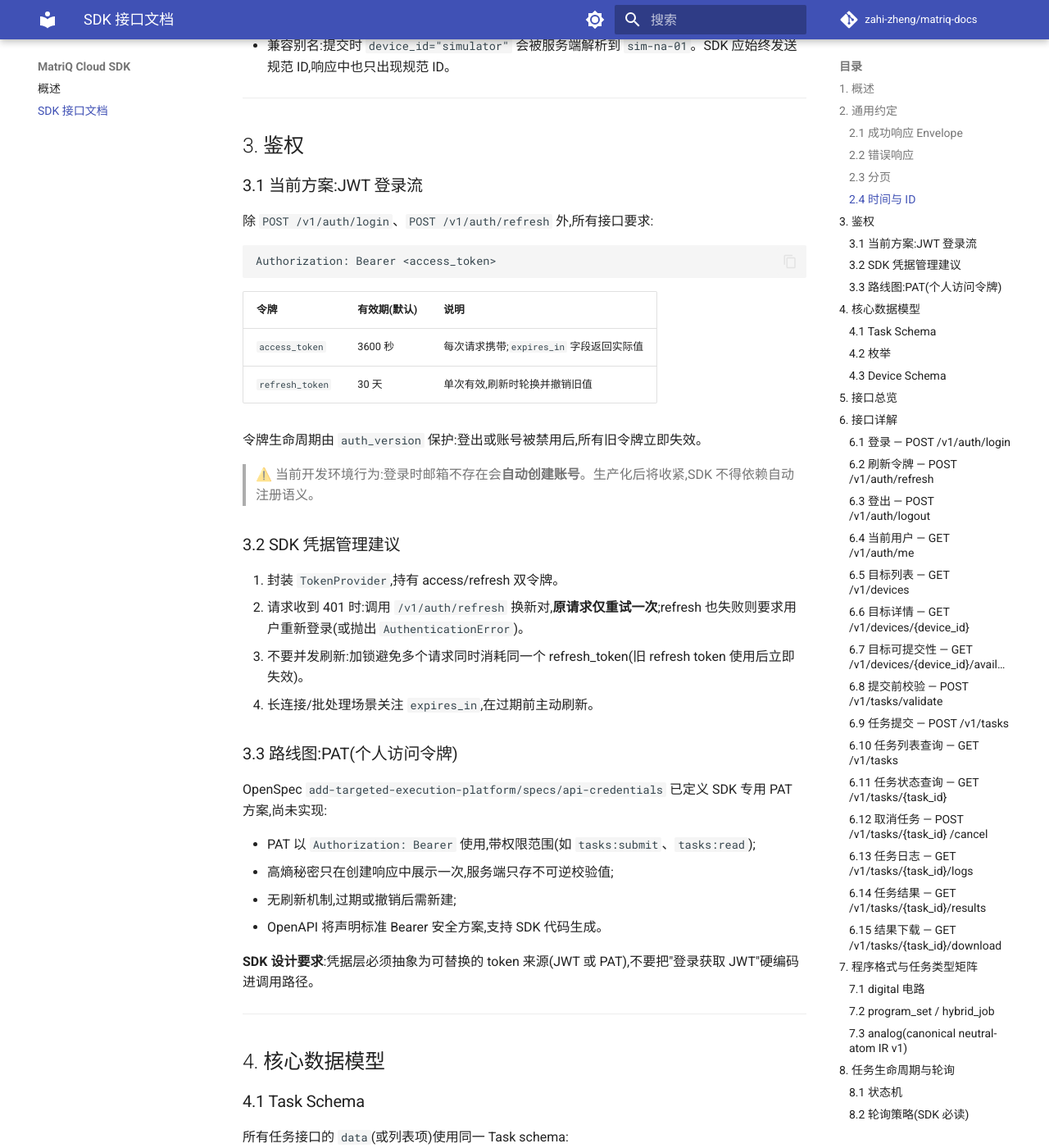
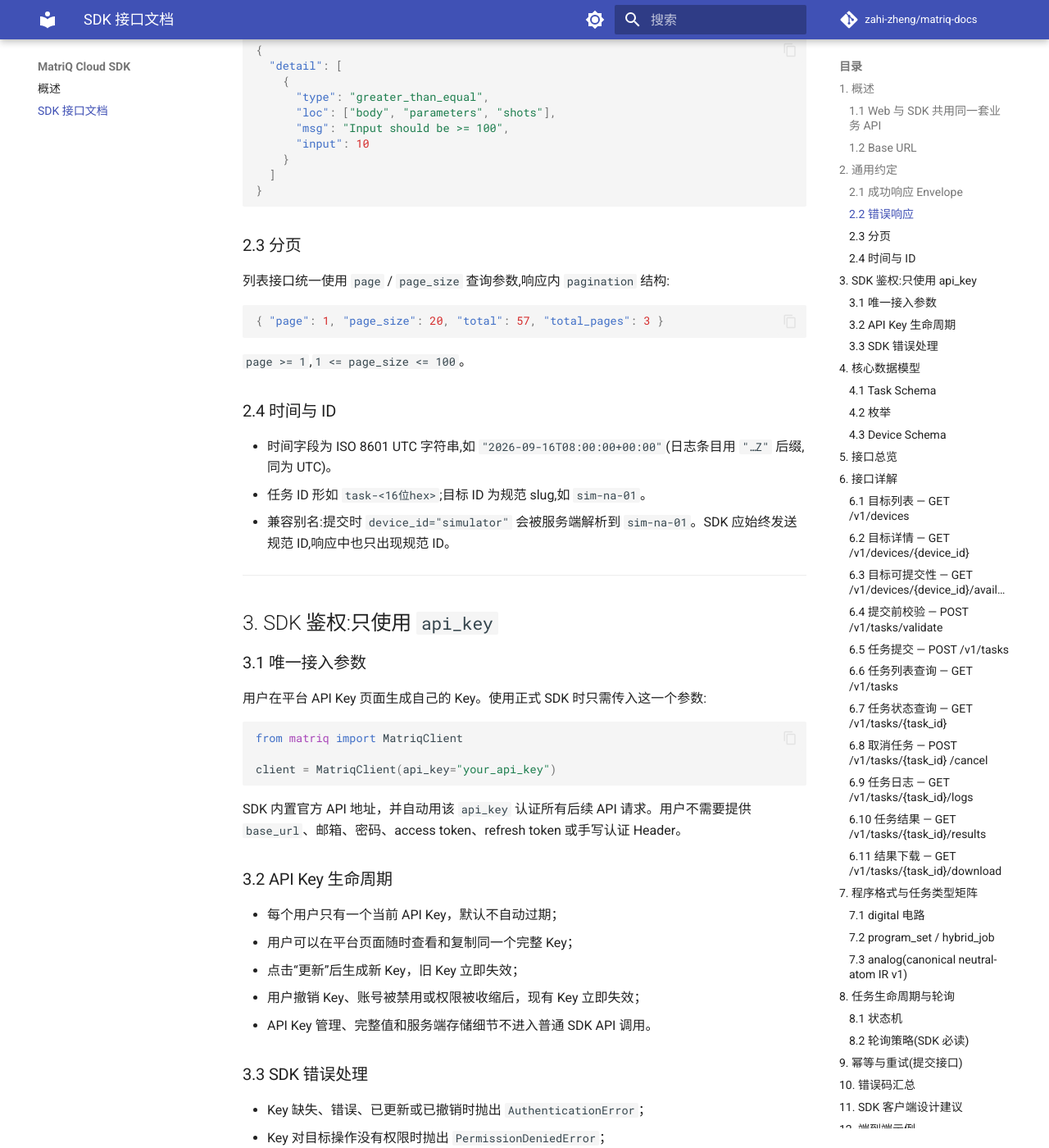
Before and after one commit to zahi-zheng/matriq-docs, an MkDocs documentation site: the page built from docs/SDK_API.md, in a window 1280 px wide and 1400 px high, scrolled down 2547 px. Shown: the whole window at 82% size. Built offline with MkDocs 1.6.1 and Material for MkDocs 9.7.7, drawn with Linux system fonts in a browser that asks for light colours; comment, search, counter and statistics services are not loaded; some of the changed text lies outside the part shown.

Commit message:
sync: SDK_API.md from matriq-cloud@212fb83

````diff
--- a/docs/SDK_API.md
+++ b/docs/SDK_API.md
@@ -1,19 +1,20 @@
 # MatriQ Cloud SDK 接口文档
 
-> - 版本:v1(对应后端 `main`,2026-09-16)
+> - 版本:SDK 目标接入方案 v1(2026-09-17)
 > - 读者:Python SDK 开发者、第三方集成方
 > - 权威声明:HTTP 方法、路径、请求/响应类型的唯一权威是 FastAPI 的 `/openapi.json`(交互浏览见 `/docs`)。本文是 SDK 集成视角的导读与约定,两者冲突时以 `/openapi.json` 为准。
-> - 业务规则的规范位置:OpenSpec(`openspec/specs/*`),本文同步其已实现部分。
+> - 业务规则的规范位置:OpenSpec(`openspec/specs/*`),本文同步已实现行为和已确认的目标接入约定。
+> - 实现状态:API Key 管理和正式 Python SDK 尚未实现；本文明确目标接入方式，当前 Web 控制台 JWT 不属于 SDK 接入契约。
 
 ---
 
 ## 1. 概述
 
-Web 控制台与 Python SDK **共用同一 `/v1` API**。SDK 当前可用的能力面:
+Web 控制台与 Python SDK **共用同一 `/v1` API**。SDK 规划的公开能力面如下，其中 API Key 管理和正式 SDK 仍待实现:
 
 | 能力 | 说明 |
 | --- | --- |
-| 认证 | JWT 登录/刷新/登出(PAT 见路线图 §13) |
+| 认证 | 用户只提供平台生成的 `api_key`，SDK 自动完成所有 API 调用认证 |
 | 执行目标查询 | 模拟器/QPU 目录、状态、可提交性、队列深度 |
 | 提交前校验 | 不创建任务,提前发现配置/程序/目标问题 |
 | 任务提交 | 幂等创建,支持 digital/analog 两类程序 |
@@ -21,14 +22,30 @@ Web 控制台与 Python SDK **共用同一 `/v1` API**。SDK 当前可用的能
 | 任务操作 | 取消 |
 | 任务产物 | 日志、最终结果、结果下载 |
 
-**Base URL**
+### 1.1 Web 与 SDK 共用同一套业务 API
+
+SDK 不调用另一套后端，也不存在 `/sdk/*` 镜像业务路由。Web 与 SDK 都调用同一组已注册 `/v1` 路径、Pydantic DTO 和 application use case；区别只在进入业务路由前使用的凭据：
+
+```text
+Web -- Bearer JWT -----\
+                        +--> credential resolver --> Principal --> same /v1 route --> same use case
+SDK -- Bearer API Key -/
+```
+
+因此，通过 SDK 创建的任务可以在 Web 控制台中查看，Web 创建的任务也可以由同一用户通过 SDK 查询；两种入口共享权限、所有权、租户隔离、幂等、状态和错误语义。`/v1/auth/*`、API Key 管理、管理员及 Worker/Agent 内部端点属于控制台或内部接口，不进入 SDK 公开面。
+
+`openapi-sdk.yaml` 是权威 FastAPI `/openapi.json` 的目标筛选发布视图，只排除上述非 SDK 端点，不代表第二套 API 或第二份字段事实来源。
+
+### 1.2 Base URL
 
 | 环境 | 地址 |
 | --- | --- |
 | 本地开发 | `http://localhost:8000` |
-| 生产 | 待网关确定,SDK 必须允许配置 `base_url` |
+| 生产 | 具体域名待网关确定；发布时固化在正式 SDK 内，普通用户无需传入 `base_url` |
 
 所有接口都在 `/v1` 前缀下,请求/响应体均为 `application/json`。
+
+本地开发和原始 HTTP 调试仍可显式使用地址；正式 SDK 的普通用户入口只要求平台生成的 `api_key`。
 
 ---
 
@@ -54,7 +71,7 @@ Web 控制台与 Python SDK **共用同一 `/v1` API**。SDK 当前可用的能
 | `data` | object | 业务载荷,接口各异 |
 | `timestamp` | int | 服务器 Unix 时间戳(毫秒) |
 
-例外:`GET /v1/tasks/{task_id}/download` 返回**不带 Envelope** 的原始 JSON 附件(见 §6.15)。
+例外:`GET /v1/tasks/{task_id}/download` 返回**不带 Envelope** 的原始 JSON 附件(见 §6.11)。
 
 ### 2.2 错误响应
 
@@ -97,42 +114,34 @@ Web 控制台与 Python SDK **共用同一 `/v1` API**。SDK 当前可用的能
 
 ---
 
-## 3. 鉴权
+## 3. SDK 鉴权:只使用 `api_key`
 
-### 3.1 当前方案:JWT 登录流
+### 3.1 唯一接入参数
 
-除 `POST /v1/auth/login`、`POST /v1/auth/refresh` 外,所有接口要求:
+用户在平台 API Key 页面生成自己的 Key。使用正式 SDK 时只需传入这一个参数:
 
-```
-Authorization: Bearer <access_token>
+```python
+from matriq import MatriqClient
+
+client = MatriqClient(api_key="your_api_key")
 ```
 
-| 令牌 | 有效期(默认) | 说明 |
-| --- | --- | --- |
-| `access_token` | 3600 秒 | 每次请求携带;`expires_in` 字段返回实际值 |
-| `refresh_token` | 30 天 | 单次有效,刷新时轮换并撤销旧值 |
+SDK 内置官方 API 地址，并自动用该 `api_key` 认证所有后续 API 请求。用户不需要提供 `base_url`、邮箱、密码、access token、refresh token 或手写认证 Header。
 
-令牌生命周期由 `auth_version` 保护:登出或账号被禁用后,所有旧令牌立即失效。
+### 3.2 API Key 生命周期
 
-> ⚠️ 当前开发环境行为:登录时邮箱不存在会**自动创建账号**。生产化后将收紧,SDK 不得依赖自动注册语义。
+- 每个用户只有一个当前 API Key，默认不自动过期；
+- 用户可以在平台页面随时查看和复制同一个完整 Key；
+- 点击“更新”后生成新 Key，旧 Key 立即失效；
+- 用户撤销 Key、账号被禁用或权限被收缩后，现有 Key 立即失效；
+- API Key 管理、完整值和服务端存储细节不进入普通 SDK API 调用。
 
-### 3.2 SDK 凭据管理建议
+### 3.3 SDK 错误处理
 
-1. 封装 `TokenProvider`,持有 access/refresh 双令牌。
-2. 请求收到 401 时:调用 `/v1/auth/refresh` 换新对,**原请求仅重试一次**;refresh 也失败则要求用户重新登录(或抛出 `AuthenticationError`)。
-3. 不要并发刷新:加锁避免多个请求同时消耗同一个 refresh_token(旧 refresh token 使用后立即失效)。
-4. 长连接/批处理场景关注 `expires_in`,在过期前主动刷新。
-
-### 3.3 路线图:PAT(个人访问令牌)
-
-OpenSpec `add-targeted-execution-platform/specs/api-credentials` 已定义 SDK 专用 PAT 方案,尚未实现:
-
-- PAT 以 `Authorization: Bearer` 使用,带权限范围(如 `tasks:submit`、`tasks:read`);
-- 高熵秘密只在创建响应中展示一次,服务端只存不可逆校验值;
-- 无刷新机制,过期或撤销后需新建;
-- OpenAPI 将声明标准 Bearer 安全方案,支持 SDK 代码生成。
-
-**SDK 设计要求**:凭据层必须抽象为可替换的 token 来源(JWT 或 PAT),不要把"登录获取 JWT"硬编码进调用路径。
+- Key 缺失、错误、已更新或已撤销时抛出 `AuthenticationError`；
+- Key 对目标操作没有权限时抛出 `PermissionDeniedError`；
+- SDK 不执行登录或 token 刷新，也不会在 401 后调用 Web 登录接口；
+- 日志、异常、`repr()` 和 notebook 输出不得包含完整 API Key。
 
 ---
 
@@ -238,84 +247,23 @@ QUEUED → VALIDATING → PREPARING → COMPILING → SIMULATING → SAMPLING
 
 | # | 方法 | 路径 | 用途 | 鉴权 |
 | --- | --- | --- | --- | --- |
-| 6.1 | POST | `/v1/auth/login` | 登录取令牌 | 否 |
-| 6.2 | POST | `/v1/auth/refresh` | 刷新令牌对 | 否(需 refresh_token) |
-| 6.3 | POST | `/v1/auth/logout` | 登出并吊销令牌 | 是 |
-| 6.4 | GET | `/v1/auth/me` | 当前用户与权限 | 是 |
-| 6.5 | GET | `/v1/devices` | 目标列表(筛选) | 是 |
-| 6.6 | GET | `/v1/devices/{device_id}` | 单目标详情 | 是 |
-| 6.7 | GET | `/v1/devices/{device_id}/availability` | 目标可提交性 | 是 |
-| 6.8 | POST | `/v1/tasks/validate` | 提交前校验(不创建) | 是 |
-| 6.9 | POST | `/v1/tasks` | **任务提交(幂等)** | 是 |
-| 6.10 | GET | `/v1/tasks` | 任务列表查询 | 是 |
-| 6.11 | GET | `/v1/tasks/{task_id}` | **任务状态查询** | 是 |
-| 6.12 | POST | `/v1/tasks/{task_id}/cancel` | 取消任务 | 是 |
-| 6.13 | GET | `/v1/tasks/{task_id}/logs` | 执行日志 | 是 |
-| 6.14 | GET | `/v1/tasks/{task_id}/results` | 最终结果 | 是 |
-| 6.15 | GET | `/v1/tasks/{task_id}/download` | 结果下载(JSON 附件) | 是 |
+| 6.1 | GET | `/v1/devices` | 目标列表(筛选) | API Key |
+| 6.2 | GET | `/v1/devices/{device_id}` | 单目标详情 | API Key |
+| 6.3 | GET | `/v1/devices/{device_id}/availability` | 目标可提交性 | API Key |
+| 6.4 | POST | `/v1/tasks/validate` | 提交前校验(不创建) | API Key |
+| 6.5 | POST | `/v1/tasks` | **任务提交(幂等)** | API Key |
+| 6.6 | GET | `/v1/tasks` | 任务列表查询 | API Key |
+| 6.7 | GET | `/v1/tasks/{task_id}` | **任务状态查询** | API Key |
+| 6.8 | POST | `/v1/tasks/{task_id}/cancel` | 取消任务 | API Key |
+| 6.9 | GET | `/v1/tasks/{task_id}/logs` | 执行日志 | API Key |
+| 6.10 | GET | `/v1/tasks/{task_id}/results` | 最终结果 | API Key |
+| 6.11 | GET | `/v1/tasks/{task_id}/download` | 结果下载(JSON 附件) | API Key |
 
 ---
 
 ## 6. 接口详解
 
-### 6.1 登录 — `POST /v1/auth/login`
-
-**请求体**
-
-| 字段 | 类型 | 约束 |
-| --- | --- | --- |
-| `email` | string | 必填 |
-| `password` | string | 必填 |
-
-**响应 200**(Envelope `data` 字段)
-
-```json
-{
-  "access_token": "eyJhbGciOi...",
-  "refresh_token": "eyJhbGciOi...",
-  "token_type": "Bearer",
-  "expires_in": 3600,
-  "user": {  // User schema
-    "id": "user_1a2b3c4d5e6f7a8b",
-    "email": "demo@matriq.example",
-    "name": "demo",
-    "avatar": null,
-    "role": "member",
-    "tenant_id": null,
-    "tenant_name": null,
-    "created_at": "2026-09-16T08:00:00+00:00",
-    "last_login": "2026-09-16T08:00:00+00:00"
-  }
-}
-```
-
-**错误**:401 `Invalid credentials`(密码错误);403 `Account is disabled`。
-
----
-
-### 6.2 刷新令牌 — `POST /v1/auth/refresh`
-
-**请求体**:`{ "refresh_token": "<refresh_token>" }`
-
-**响应 200**:新的令牌对(结构同登录)。旧 refresh_token 被撤销,轮换使用。
-
-**错误**:401 `Invalid refresh token`(已用/已撤销/已过期/类型不符)。
-
----
-
-### 6.3 登出 — `POST /v1/auth/logout`
-
-吊销该用户所有 refresh token,并使当前 access token 失效。**响应 200**:`data` 为空,`message` 为 `"Logged out successfully"`。
-
----
-
-### 6.4 当前用户 — `GET /v1/auth/me`
-
-**响应 200**:`data` 为 User 对象(同登录的 `user`)+ `permissions` 数组(当前为静态值 `["task:read", "task:create", "device:read"]`,PAT 落地后将按 scope 返回)。
-
----
-
-### 6.5 目标列表 — `GET /v1/devices`
+### 6.1 目标列表 — `GET /v1/devices`
 
 **查询参数**
 
@@ -331,7 +279,7 @@ QUEUED → VALIDATING → PREPARING → COMPILING → SIMULATING → SAMPLING
 
 ---
 
-### 6.6 目标详情 — `GET /v1/devices/{device_id}`
+### 6.2 目标详情 — `GET /v1/devices/{device_id}`
 
 **响应 200**:`data` 为单个 Device 对象(§4.3)。
 
@@ -393,13 +341,13 @@ QUEUED → VALIDATING → PREPARING → COMPILING → SIMULATING → SAMPLING
 
 ---
 
-### 6.9 任务提交 — `POST /v1/tasks`
+### 6.5 任务提交 — `POST /v1/tasks`
 
 **请求头**
 
 | Header | 必填 | 说明 |
 | --- | --- | --- |
-| `Authorization: Bearer <token>` | 是 | |
+| `Authorization: Bearer <api_key>` | 是 | SDK 内部自动携带，普通用户无需手写 |
 | `Idempotency-Key` | 否 | 1–100 字符;强烈建议 SDK 总是携带,见 §9 |
 | `Content-Type: application/json` | 是 | |
 
@@ -552,7 +500,7 @@ SDK 轮询的主接口。**响应 200**:`data` 为完整 Task schema,重点字
 
 ---
 
-### 6.13 任务日志 — `GET /v1/tasks/{task_id}/logs`
+### 6.9 任务日志 — `GET /v1/tasks/{task_id}/logs`
 
 **响应 200**(`data`)
 
@@ -575,7 +523,7 @@ SDK 轮询的主接口。**响应 200**:`data` 为完整 Task schema,重点字
 
 ---
 
-### 6.14 任务结果 — `GET /v1/tasks/{task_id}/results`
+### 6.10 任务结果 — `GET /v1/tasks/{task_id}/results`
 
 仅 **COMPLETED** 任务可读;运行中不返回部分结果(无 occupation 曲线/中间 samples 流式)。
 
@@ -644,7 +592,7 @@ SDK 轮询的主接口。**响应 200**:`data` 为完整 Task schema,重点字
 
 ---
 
-### 6.15 结果下载 — `GET /v1/tasks/{task_id}/download`
+### 6.11 结果下载 — `GET /v1/tasks/{task_id}/download`
 
 **响应 200**:不带 Envelope 的原始 JSON,带附件头:
 
@@ -653,7 +601,7 @@ Content-Disposition: attachment; filename="task-<id>.json"
 ```
 
 ```json
-{ "task": { "Task schema...": "..." }, "output": { "结果 DTO,同 §6.14": "..." } }
+{ "task": { "Task schema...": "..." }, "output": { "结果 DTO,同 §6.10": "..." } }
 ```
 
 **错误**:409 `结果尚不可用`(未完成或无结果)。
@@ -770,24 +718,29 @@ stateDiagram-v2
 | --- | --- | --- |
 | 200 | 幂等重放 / 常规成功 | 正常解析 |
 | 201 | 首次创建 | 正常解析 |
-| 401 | 缺失/无效/过期令牌 | 刷新令牌后**单次**重试;仍失败则重新登录 |
-| 403 | 权限不足(角色/范围) | 不可重试,提示用户 |
+| 401 | `api_key` 缺失、无效、已更新或已撤销 | 不自动登录或刷新，抛出 `AuthenticationError` |
+| 403 | API Key 权限不足 | 不可重试,提示用户 |
 | 404 | 资源不存在**或不属于当前用户** | 不可重试;不要向用户暴露"他人任务存在" |
 | 409 | 目标不可提交 / 幂等键冲突 / 任务已终态 / 结果未就绪 | 读 `detail` 分类处理 |
-| 422 | 请求校验失败 / 程序不合法 / 能力不匹配 | 不可重试,修正输入后重新提交(新 Key) |
+| 422 | 请求校验失败 / 程序不合法 / 能力不匹配 | 不可重试,修正输入后使用新的 `Idempotency-Key` 重新提交 |
 | 5xx | 服务端错误 | 指数退避重试(幂等接口安全) |
 
 ---
 
 ## 11. SDK 客户端设计建议
 
-推荐的方法到接口映射:
+SDK 的唯一初始化方式:
+
+```python
+from matriq import MatriqClient
+
+client = MatriqClient(api_key="your_api_key")
+```
+
+官方 API 地址由 SDK 内置，所有方法都复用初始化时提供的 `api_key`。推荐的方法到接口映射:
 
 | SDK 方法 | HTTP | 备注 |
 | --- | --- | --- |
-| `login(email, password)` | POST `/v1/auth/login` | 返回 TokenPair,SDK 自持 |
-| `refresh()` | POST `/v1/auth/refresh` | 401 自动触发,加锁防并发 |
-| `me()` | GET `/v1/auth/me` | |
 | `list_targets(type=None, status=None)` | GET `/v1/devices` | 提交前读 capabilities 预检 |
 | `get_target(target_id)` | GET `/v1/devices/{id}` | |
 | `validate(spec)` | POST `/v1/tasks/validate` | 表单期即调 |
@@ -806,74 +759,55 @@ stateDiagram-v2
 
 ## 12. 端到端示例
 
-### 12.1 curl
+### 12.1 curl + API Key
+
+本节仅用于底层协议调试；正式 SDK 用户不需要设置 `BASE` 或手写认证 Header。生产域名确认后再替换环境变量值。
 
 ```bash
-BASE=http://localhost:8000
+BASE="${MATRIQ_API_BASE_URL:?set MATRIQ_API_BASE_URL}"
+API_KEY=your_api_key
 
-# 1. 登录
-curl -s -X POST $BASE/v1/auth/login \
-  -H "Content-Type: application/json" \
-  -d '{"email": "demo@matriq.example", "password": "secret"}'
-# → 取 data.access_token
+# 1. 查询目标
+curl -s $BASE/v1/devices -H "Authorization: Bearer $API_KEY"
 
-TOKEN=eyJ...
-
-# 2. 查询目标
-curl -s $BASE/v1/devices -H "Authorization: Bearer $TOKEN"
-
-# 3. 提交任务(带幂等键)
+# 2. 提交任务(带幂等键)
 curl -s -X POST $BASE/v1/tasks \
-  -H "Authorization: Bearer $TOKEN" \
+  -H "Authorization: Bearer $API_KEY" \
   -H "Idempotency-Key: $(uuidgen)" \
   -H "Content-Type: application/json" \
   -d @task.json
 # → 201,取 data.id
 
-# 4. 轮询状态
+# 3. 轮询状态
 curl -s $BASE/v1/tasks/task-1a2b3c4d5e6f7a8b \
-  -H "Authorization: Bearer $TOKEN"
+  -H "Authorization: Bearer $API_KEY"
 # → 直到 data.status ∈ {COMPLETED, FAILED, CANCELLED}
 
-# 5. 读取结果
+# 4. 读取结果
 curl -s $BASE/v1/tasks/task-1a2b3c4d5e6f7a8b/results \
-  -H "Authorization: Bearer $TOKEN"
+  -H "Authorization: Bearer $API_KEY"
 ```
 
-### 12.2 Python(requests)
+### 12.2 SDK 底层请求示意
+
+下面代码说明 SDK 如何在内部复用同一个 `api_key`；这是 SDK 实现示意，用户不需要自己编写。
 
 ```python
 import time
 import uuid
 import requests
 
+from ._config import OFFICIAL_API_BASE_URL  # 包内常量，发布时固化
+
 
 class MatriqClient:
-    def __init__(self, base_url: str):
-        self.base = base_url.rstrip("/")
+    _API_BASE = OFFICIAL_API_BASE_URL
+
+    def __init__(self, api_key: str):
+        if not api_key:
+            raise ValueError("api_key is required")
         self._session = requests.Session()
-        self._access: str | None = None
-        self._refresh: str | None = None
-
-    def login(self, email: str, password: str) -> None:
-        resp = self._session.post(
-            f"{self.base}/v1/auth/login",
-            json={"email": email, "password": password},
-        )
-        resp.raise_for_status()
-        data = resp.json()["data"]
-        self._access, self._refresh = data["access_token"], data["refresh_token"]
-        self._session.headers["Authorization"] = f"Bearer {self._access}"
-
-    def _refresh_tokens(self) -> None:
-        resp = self._session.post(
-            f"{self.base}/v1/auth/refresh",
-            json={"refresh_token": self._refresh},
-        )
-        resp.raise_for_status()
-        data = resp.json()["data"]
-        self._access, self._refresh = data["access_token"], data["refresh_token"]
-        self._session.headers["Authorization"] = f"Bearer {self._access}"
+        self._session.headers["Authorization"] = f"Bearer {api_key}"
 
     def get(self, path: str, **kwargs):
         return self._request("GET", path, **kwargs)
@@ -881,18 +815,14 @@ class MatriqClient:
     def post(self, path: str, **kwargs):
         return self._request("POST", path, **kwargs)
 
-    def _request(self, method: str, path: str, retry: bool = True, **kwargs):
-        resp = self._session.request(method, f"{self.base}{path}", **kwargs)
-        if resp.status_code == 401 and retry:
-            self._refresh_tokens()          # 401 → 刷新 → 单次重试
-            return self._request(method, path, retry=False, **kwargs)
+    def _request(self, method: str, path: str, **kwargs):
+        resp = self._session.request(method, f"{self._API_BASE}{path}", **kwargs)
         resp.raise_for_status()
         return resp.json()["data"]
 
 
 def main() -> None:
-    client = MatriqClient("http://localhost:8000")
-    client.login("demo@matriq.example", "secret")
+    client = MatriqClient(api_key="your_api_key")
 
     task = client.post(
         "/v1/tasks",
@@ -931,13 +861,38 @@ if __name__ == "__main__":
     main()
 ```
 
+### 12.3 正式 SDK 用法
+
+用户先在平台 API Key 页面生成并复制自己的 Key，随后只需导入 SDK 并传入 `api_key`:
+
+```python
+from matriq import MatriqClient
+
+api_key = "your_api_key"
+client = MatriqClient(api_key=api_key)
+
+for target in client.list_targets():
+    print(target)
+```
+
+实际项目可从环境变量读取，避免把完整 Key 提交到源码仓库:
+
+```python
+import os
+from matriq import MatriqClient
+
+client = MatriqClient(api_key=os.environ["MATRIQ_API_KEY"])
+```
+
+控制台对每个用户只维护一个当前 Key。用户可随时显示或复制；点击“更新”后旧 Key 立即失效，已有脚本必须替换为新值。
+
 ---
 
 ## 13. 当前限制与路线图
 
 | 项 | 当前状态 | 计划 |
 | --- | --- | --- |
-| SDK 鉴权 | 浏览器同款 JWT(§3.1) | PAT + scope(OpenSpec `api-credentials`),OpenAPI 声明 Bearer 安全方案 |
+| SDK 鉴权 | API Key 管理与正式 SDK 尚未实现 | 每用户一个可找回、默认长期有效的 API Key；SDK 内置官方地址，初始化和调用只依赖 `api_key` |
 | 任务状态推送 | 仅轮询 | WebSocket 广播暂不承诺 |
 | 结果流式 | 完成后才可读,无部分 occupation/samples | 后续里程碑评估 |
 | 日志接口 | 全量数组,`has_more=false` | 时间/级别过滤、游标分页 |
@@ -950,6 +905,7 @@ if __name__ == "__main__":
 
 以下接口是控制台/运维专用,**SDK 不得依赖**(随时变更且不走兼容承诺):
 
+- `/v1/auth/login`、`/v1/auth/refresh`、`/v1/auth/logout`、`/v1/auth/me` — Web 控制台会话，SDK 不登录或刷新 token
 - `/v1/users*`、`/v1/admin/*` — 用户与管理后台
 - `/v1/notebooks*` — Notebook 原型(内存态)
 - `/v1/billing/*` — 账单原型(空实现)
````
Also changed, not shown: other parts of docs/SDK_API.md (+7 -7 lines).
